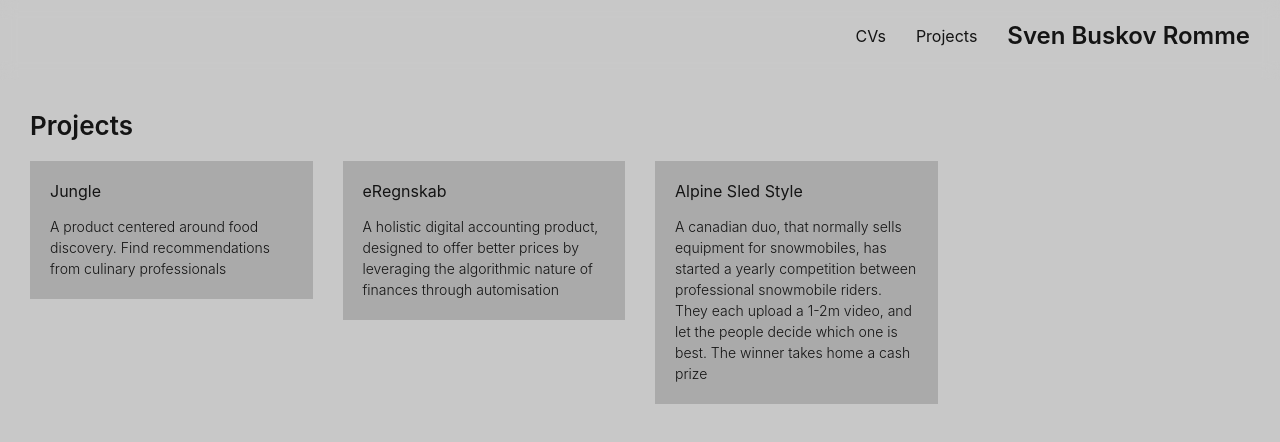
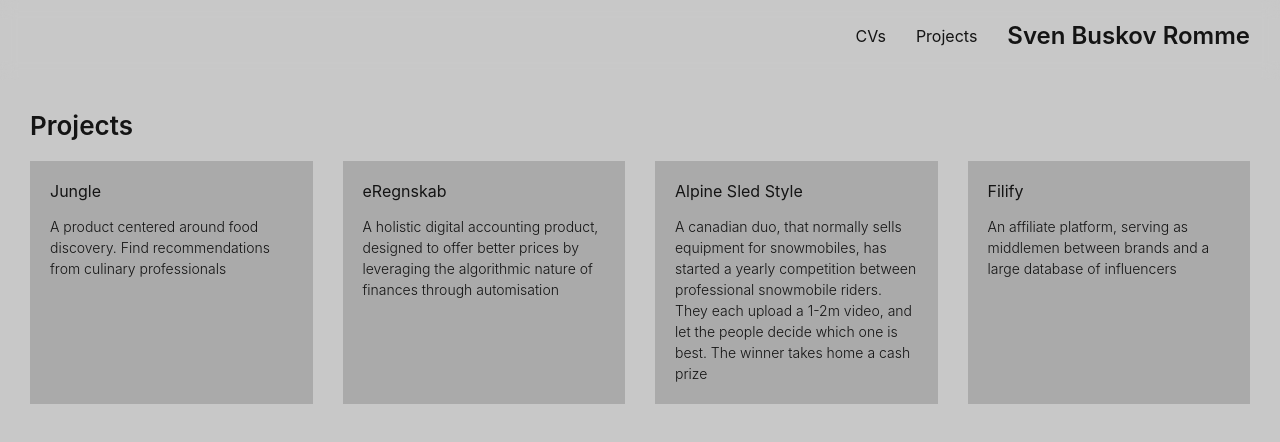
Before and after one commit to svenbuskovromme/sbr, a Next.js app: page /projects in a window 1280 px wide. Shown: the top 442 px of the page. Built offline with nearby package versions, Linux system fonts and the light colour scheme.

Commit message:
fixed project page + added filify

```diff
--- a/app/(root)/HomePage.tsx
+++ b/app/(root)/HomePage.tsx
@@ -1,3 +1,5 @@
 export default function HomePage(){
-  return <div></div>;
+  return <div>
+
+  </div>;
 }
--- a/app/(root)/projects/ProjectsPage.tsx
+++ b/app/(root)/projects/ProjectsPage.tsx
@@ -11,8 +11,8 @@ import Column from '../../../components/Column';
 import AutoGrid from '../../../components/AutoGrid';
 
 const ProjectGridView: FC<{project: Project}> = ({project}) => {
-  return <Link href={`/projects/${project.title.toLowerCase()}`}>
-    <Box>
+  return <Link style={{height: '100%'}} href={`/projects/${project.title.toLowerCase()}`}>
+    <Box style={{height: '100%'}}>
       <div style={{display: 'flex', flexDirection: 'column', gap: 15, padding: 20}}>
         <div>{project.title}</div>
         <div style={{fontSize: 14, fontWeight: '300', lineHeight: 1.5}}>{project.description}</div>
@@ -34,6 +34,7 @@ export default function ProjectsPage(){
         min={'250px'}
         style={{
           gap: 30,
+          gridAutoFlow: 'dense',
           justifyContent: 'center',
           alignItems: 'flex-start',
           width: '100%'
--- a/app/(root)/projects/[projectId]/ProjectDetails.tsx
+++ b/app/(root)/projects/[projectId]/ProjectDetails.tsx
@@ -26,11 +26,11 @@ const StackView: FC<{stack: Stack}> = ({stack}) => {
 
 const ProjectDetails: FC<{project: Project}> = ({project}) => {
     return <>
-      <div style={{display: 'flex', marginLeft: 'min(max(calc(100dvw - 900px) / 2, 0px), max(100px))', maxWidth: 900, flexDirection: 'column', gap: 30, padding: 30, minHeight: '100vh', paddingBottom: 130}}>
+      <div style={{display: 'flex', marginLeft: 'min(max(calc(100dvw - 900px) / 2, 0px), max(100px))', maxWidth: 900, flexDirection: 'column', gap: 30, padding: 30, minHeight: '100vh'}}>
         <Text.Header>{project.title}</Text.Header>
         <div style={{whiteSpace: 'pre-line', lineHeight: 1.3}}>{project.description}</div>
         <RoleView role={project.role} />
-        <div style={{display: 'flex', flexDirection: 'column', gap: 15}}>
+        <div style={{display: 'flex', flexDirection: 'column', gap: 15, paddingBottom: '130px'}}>
           <div>Apps / Products</div>
           <div
             style={{overflowY: 'auto', gap: 30, gridAutoFlow: 'row', display: 'grid', gridTemplateColumns: 'repeat( auto-fill, minmax(350px, 1fr) )', justifyContent: 'center', alignItems: 'flex-start'}}>
--- a/app/(root)/projects/data.ts
+++ b/app/(root)/projects/data.ts
@@ -140,5 +140,29 @@ export const projects: readonly Project[] = [
             },
             url: 'https://sledstyle.com'
         }]
-    }
+    },
+    {
+      title: 'Filify',
+      description: 'An affiliate platform, serving as middlemen between brands and a large database of influencers',
+      role: {
+          from: 'mar 2023',
+          to: 'may 2023',
+          title: 'CTO & Developer',
+          description: 'Filify needed a CTO and full-time developer to manage their team of three existing developers. I took up that task, setting up a scrum environment, while simultaneously working hands-on as well. The role also included client meetings, to handle affiliate tracking and microservice integrations.',
+      },
+      apps: [{
+          name: 'Web',
+          description: 'Maintaining and building new features on their website was the main development task',
+          features: [
+              'Influencer sign up and campaigns',
+              'Dashboards to track campaign performance and more'
+          ],
+          stack: {
+              database: 'firebase',
+              backend: 'graphql/rust',
+              frontend: 'nextjs',
+          },
+          url: 'https://filify.app'
+      }]
+  }
   ];
```
